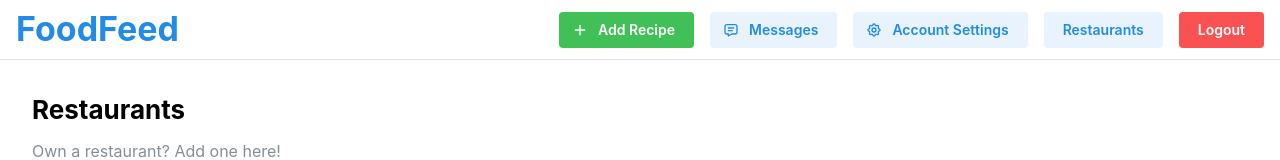
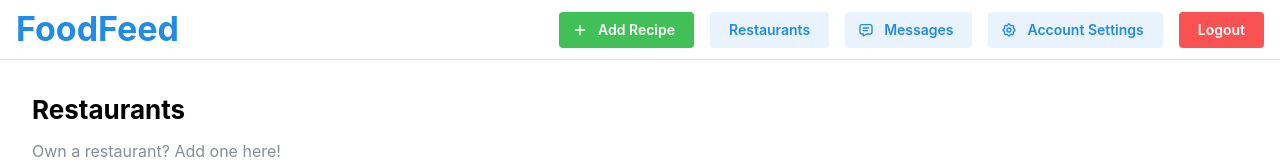
Before and after one commit to sohaibq914/FoodFeed, a Next.js app in the folder frontend/: page /restaurants in a window 1280 px wide. Shown: the top 160 px of the page. Built offline with nearby package versions, Linux system fonts and the light colour scheme; no server answers; sample sign-in values are in the browser's storage.

Commit message:
moved some stuff around

```diff
--- a/frontend/src/components/Header.tsx
+++ b/frontend/src/components/Header.tsx
@@ -46,16 +46,15 @@ export default function CommonHeader({
               Add Recipe
             </Button>
 
-            {user?.username && (
             <Button
-                component={Link}
-                href={`/${user.username}`}
-                variant="subtle"
-                color="gray"
+                component="a"
+                variant="light"
+                href="/restaurants"
             >
-                @{user.username}
+              Restaurants
             </Button>
-            )}
+
+
 
             <Button
               component={Link}
@@ -77,13 +76,19 @@ export default function CommonHeader({
               </Button>
             )}
 
+
+
+            {user?.username && (
               <Button
-                component="a"
-                variant="light"
-                href="/restaurants"
+                component={Link}
+                href={`/${user.username}`}
+                variant="subtle"
+                color="gray"
               >
-              Restaurants
+                @{user.username}
               </Button>
+            )}
+
             <Button onClick={signOut} color="red" variant="filled">
               Logout
             </Button>
```
Also changed, not shown: frontend/src/app/recipe/[id]/page.tsx (+17 -0 lines). Lines whose indentation alone changed are shown as unchanged.
